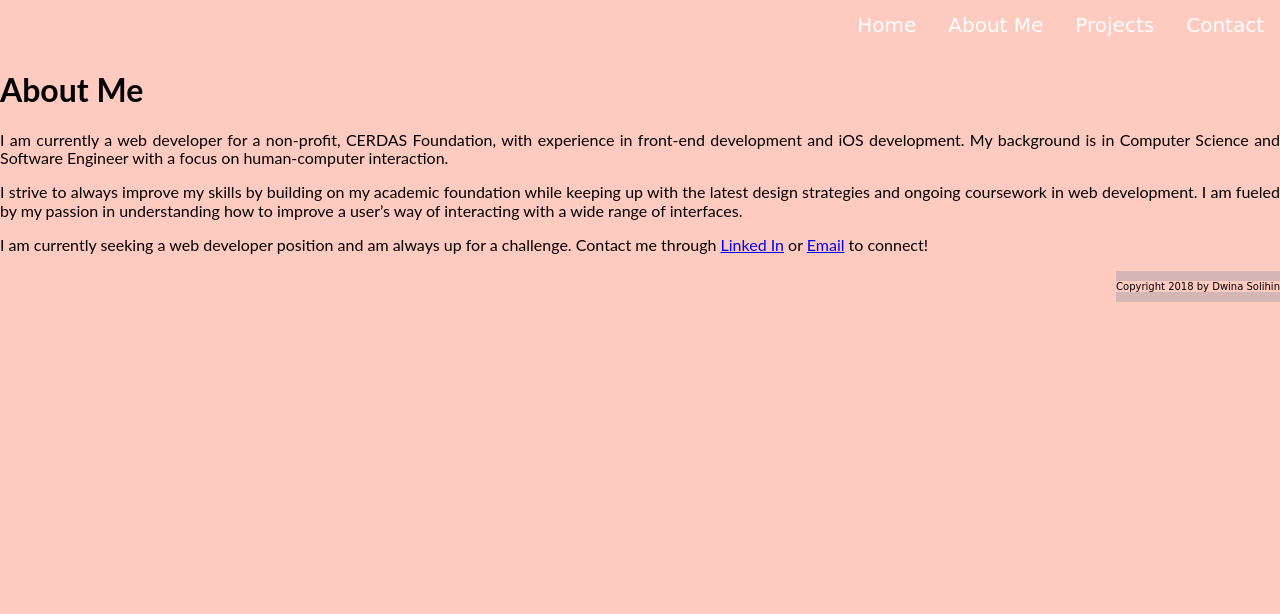
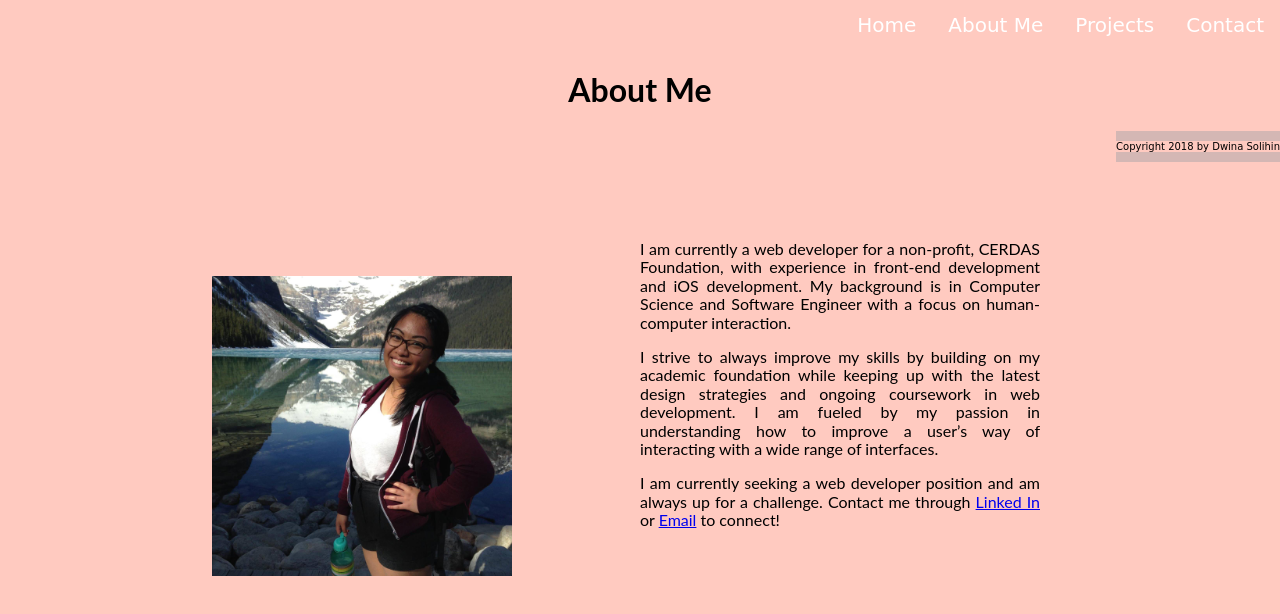
Before and after one commit to dwinasolihin/assignment-5, a plain HTML site: page about-me.html in a window 1280 px wide. Drawn offline with nearby package versions, Linux system fonts and the light colour scheme; a web font is replaced by a local one.

Commit message:
Position change to about me page

```diff
--- a/about-me.html
+++ b/about-me.html
@@ -28,8 +28,9 @@
       </ul>
     </nav>
 
-    <h1>About Me</h1>
+    <h1 class="ab-title">About Me</h1>
 
+    <section class="about-me">
       <p class="background">
         I am currently a web developer for a non-profit, CERDAS Foundation, with experience in front-end development and iOS development. My background is in Computer Science and Software Engineer with a focus on human-computer interaction. <br>
       </p>
@@ -39,9 +40,11 @@
       </p>
 
       <p class="connect">
-        I am currently seeking a web developer position and am always up for a challenge. Contact me through <a href="https://www.linkedin.com/in/dwinasolihin/">Linked In</a> or <a href="mailto:dwinasolihin@gmail.com">Email</a> to connect!
+          I am currently seeking a web developer position and am always up for a    challenge. Contact me through <a href="https://www.linkedin.com/in/dwinasolihin/">Linked In</a> or <a href="mailto:dwinasolihin@gmail.com">Email</a> to connect!
       </p>
+    </section>
 
+    <img src="images/ab-photo.jpg" alt="Photo of Dwina" class="ab-photo">
     <footer>
       <p>Copyright 2018 by Dwina Solihin</p>
     </footer>
--- a/styles/stylesheet.css
+++ b/styles/stylesheet.css
@@ -35,6 +35,32 @@ li a:hover {
   background-color: #E8B3A3;
 }
 /*----------------------------------------------*/
+
+.ab-title {
+  display: block;
+  margin-left: auto;
+  margin-right: auto;
+  text-align: center;
+}
+
+.ab-photo {
+  height: 300px;
+  width: 300px;
+  position: absolute;
+  bottom: 28%;
+  right: 60%;
+}
+
+/*Sets about me paragraphs to middle*/
+.about-me {
+  position: absolute;
+  height: 1rem;
+  width: 25rem;
+  left: 50%;
+  bottom: 70%;
+  margin-left: auto;
+  margin-right: auto;
+}
 
 p {
   text-align: justify;
@@ -75,6 +101,8 @@ td{
 footer {
   background-color: #D4B7B4;
   float: right;
+  position: relative;
+  bottom: 10%;
 }
 
 footer p {
```
Also changed, not shown: images/ab-photo.jpg (added). Lines whose indentation alone changed are shown as unchanged.
